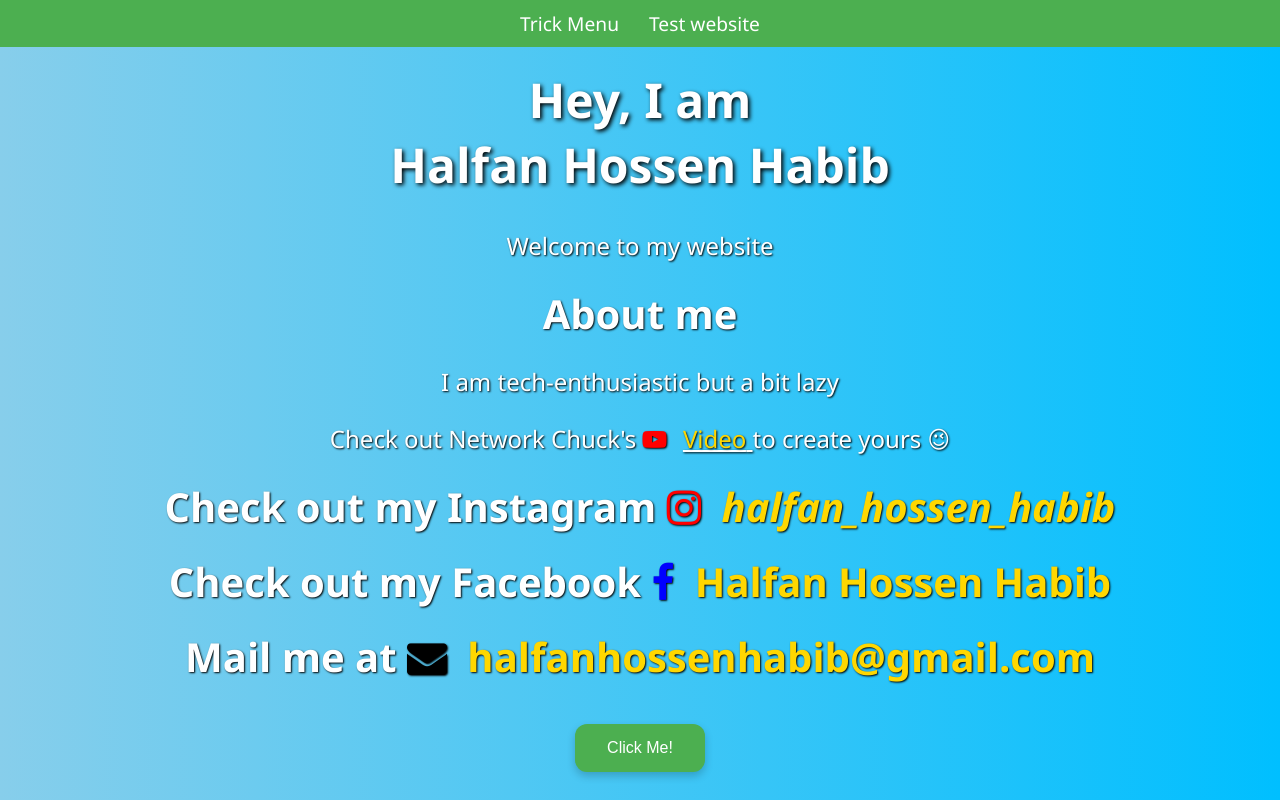
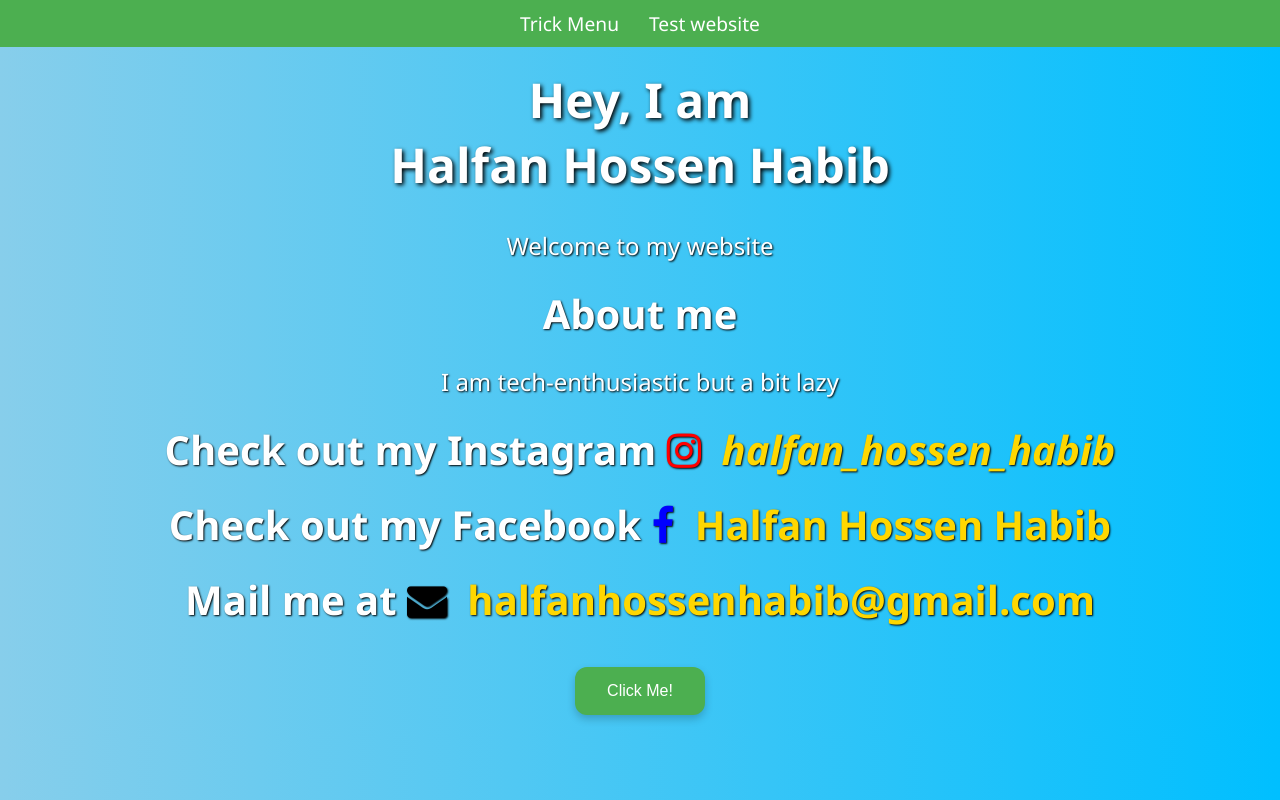
Before and after one commit to halfanhossenhabib/mysite, a plain HTML site: page index.html in a window 1280 px wide. Drawn offline with Linux system fonts and the light colour scheme.

Commit message:
index.html

```diff
--- a/index.html
+++ b/index.html
@@ -124,8 +124,6 @@
     <h2>About me</h2>
     <p>I am tech-enthusiastic but a bit lazy</p>
 
-    <p>Check out Network Chuck's <i class="fa fa-youtube-play" style="color:red"></i> <u> <a href="https://www.youtube.com/watch?v=EXfFBEuCAr0&ab_channel=NetworkChuck">Video</a> </u> to create yours &#128521;</p>
-
     <h2>Check out my Instagram <i class="fa fa-instagram" style="color:red"></i> <em> <a href="https://www.instagram.com/halfan_hossen_habib/">halfan_hossen_habib</a> </em> </h2>
     <h2>Check out my Facebook <i class="fa fa-facebook" style="color:blue"></i> <a href="https://www.facebook.com/halfanhossenhabib">Halfan Hossen Habib</a></h2>
     <h2>Mail me at <i class="fa fa-envelope" style="color:black"></i> <a href="mailto:halfanhossenhabib02@gmail.com">halfanhossenhabib@gmail.com</a></h2>
```
